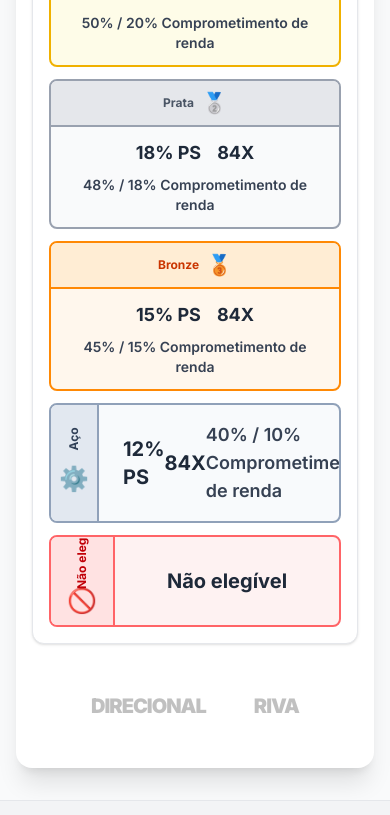
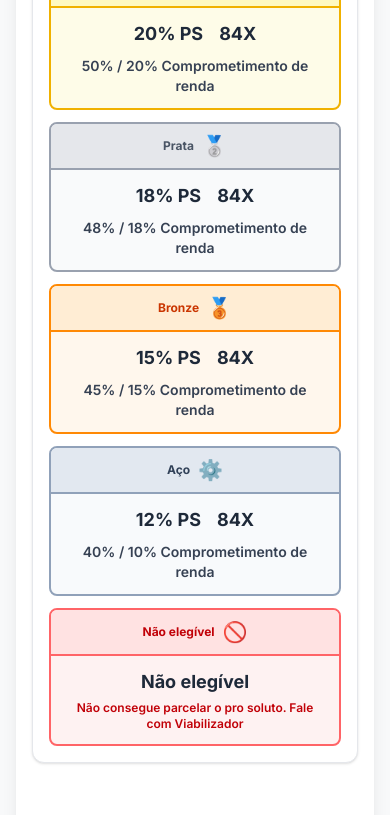
Before and after one commit to emanuelsantiagoandrade/Proposta-Direcional-e-Riva, a React (Vite) app: page / in a window 390 px wide. Shown: the part 2758-3573 px from the top of the page. Built offline with nearby package versions, Linux system fonts and the light colour scheme.

Commit message:
feat: Correct date parsing for proposal simulation
Updates date parsing logic to handle the 'DD/MM/YYYY' format for the proposal simulation date, ensuring accurate calculation of the grace period. Previously, it expected 'YYYY-MM-DD' which led to incorrect results.

```diff
--- a/src/App.tsx
+++ b/src/App.tsx
@@ -264,9 +264,12 @@ export default function App() {
 
     // Carência
     let simDate = new Date();
-    if (data.sinalAtoInfo) {
-      const [y, m, d] = data.sinalAtoInfo.split('-').map(Number);
-      simDate = new Date(Date.UTC(y, m - 1, d));
+    if (data.data) {
+      const parts = data.data.split('/');
+      if (parts.length === 3) {
+        const [d, m, y] = parts.map(Number);
+        simDate = new Date(Date.UTC(y, m - 1, d));
+      }
     }
     const simMonth = simDate.getUTCFullYear() * 12 + simDate.getUTCMonth();
     const firstInstMonth = startDate.getUTCFullYear() * 12 + startDate.getUTCMonth();
@@ -306,7 +309,7 @@ export default function App() {
     valorRestanteEntradaCalculado,
     data.quantidadeParcelasValor,
     data.dataEntrega,
-    data.sinalAtoInfo,
+    data.data,
     validParcelaDates,
     data.valorParcelaInfo
   ]);
@@ -1016,7 +1019,7 @@ export default function App() {
                   </thead>
                   <tbody>
                     <tr>
-                      <td className="border-2 border-gray-400 px-2 py-2 sm:px-4 sm:py-3 uppercase text-[10px] sm:text-xs font-semibold text-right w-1/3">Valor Restante Entrada</td>
+                      <td className="border-2 border-gray-400 px-2 py-2 sm:px-4 sm:py-3 uppercase text-[10px] sm:text-xs font-semibold text-right w-1/2">Valor Restante Entrada</td>
                       <td colSpan={2} className="border-2 border-gray-400 px-2 py-2 sm:px-4 sm:py-3 font-bold text-indigo-700 text-base sm:text-lg">
                         {formatCurrency(valorRestanteEntradaCalculado)}
                       </td>
@@ -1058,6 +1061,14 @@ export default function App() {
                           placeholder="Escreva quantas parcelas: 0 a 84 x "
                           className="w-full text-center bg-transparent border-none focus:ring-0 p-0 placeholder:text-gray-400 placeholder:text-xs"
                         />
+                      </td>
+                    </tr>
+                    <tr>
+                      <td className="border-2 border-gray-400 px-2 py-2 sm:px-4 sm:py-3 uppercase text-[10px] sm:text-xs font-semibold text-right">
+                        Se pagar a última tem desconto? Sim! Segue valor aproximado:
+                      </td>
+                      <td colSpan={2} className="border-2 border-gray-400 px-2 py-2 sm:px-4 sm:py-3 font-bold text-green-700 text-base sm:text-lg">
+                        {formatCurrency(data.quantidadeParcelasValor && Number(data.quantidadeParcelasValor) > 0 ? valorRestanteEntradaCalculado / Number(data.quantidadeParcelasValor) : 0)}
                       </td>
                     </tr>
                   </tbody>
@@ -1248,26 +1259,29 @@ export default function App() {
                   </div>
 
                   {/* Aço */}
-                  <div className="flex items-stretch border-2 border-slate-400 rounded-lg overflow-hidden bg-slate-50">
-                    <div className="bg-slate-200 w-16 flex flex-col items-center justify-center p-2 border-r-2 border-slate-400">
-                      <span className="text-xs font-bold text-slate-700 -rotate-90 whitespace-nowrap mb-4">Aço</span>
-                      <span className="text-2xl">⚙️</span>
+                  <div className="flex flex-col sm:flex-row items-stretch border-2 border-slate-400 rounded-lg overflow-hidden bg-slate-50">
+                    <div className="bg-slate-200 w-full sm:w-16 flex sm:flex-col items-center justify-center p-2 border-b-2 sm:border-b-0 sm:border-r-2 border-slate-400 gap-2 sm:gap-0">
+                      <span className="text-xs font-bold text-slate-700 sm:-rotate-90 whitespace-nowrap sm:mb-4">Aço</span>
+                      <span className="text-xl sm:text-2xl">⚙️</span>
                     </div>
-                    <div className="flex-1 flex items-center justify-between p-4 px-6">
-                      <span className="text-xl font-bold text-gray-800">12% PS</span>
-                      <span className="text-xl font-bold text-gray-800">84X</span>
-                      <span className="text-lg font-semibold text-gray-700">40% / 10% Comprometimento de renda</span>
+                    <div className="flex-1 flex flex-col sm:flex-row items-center justify-between p-3 sm:p-4 sm:px-6 gap-2 sm:gap-0">
+                      <div className="flex gap-4 sm:gap-8">
+                        <span className="text-lg sm:text-xl font-bold text-gray-800">12% PS</span>
+                        <span className="text-lg sm:text-xl font-bold text-gray-800">84X</span>
+                      </div>
+                      <span className="text-sm sm:text-lg font-semibold text-gray-700 text-center sm:text-right">40% / 10% Comprometimento de renda</span>
                     </div>
                   </div>
 
                   {/* Não Elegível */}
-                  <div className="flex items-stretch border-2 border-red-400 rounded-lg overflow-hidden bg-red-50">
-                    <div className="bg-red-100 w-16 flex flex-col items-center justify-center p-2 border-r-2 border-red-400">
-                      <span className="text-xs font-bold text-red-700 -rotate-90 whitespace-nowrap mb-6">Não elegível</span>
-                      <span className="text-2xl">🚫</span>
+                  <div className="flex flex-col sm:flex-row items-stretch border-2 border-red-400 rounded-lg overflow-hidden bg-red-50">
+                    <div className="bg-red-100 w-full sm:w-16 flex sm:flex-col items-center justify-center p-2 border-b-2 sm:border-b-0 sm:border-r-2 border-red-400 gap-2 sm:gap-0">
+                      <span className="text-xs font-bold text-red-700 sm:-rotate-90 whitespace-nowrap sm:mb-6">Não elegível</span>
+                      <span className="text-xl sm:text-2xl">🚫</span>
                     </div>
-                    <div className="flex-1 flex items-center justify-center p-4 px-6">
-                      <span className="text-xl font-bold text-gray-800">Não elegível</span>
+                    <div className="flex-1 flex flex-col items-center justify-center p-3 sm:p-4 sm:px-6 gap-1">
+                      <span className="text-lg sm:text-xl font-bold text-gray-800 text-center">Não elegível</span>
+                      <span className="text-xs sm:text-sm font-semibold text-red-700 text-center">Não consegue parcelar o pro soluto. Fale com Viabilizador</span>
                     </div>
                   </div>
                 </div>
```
